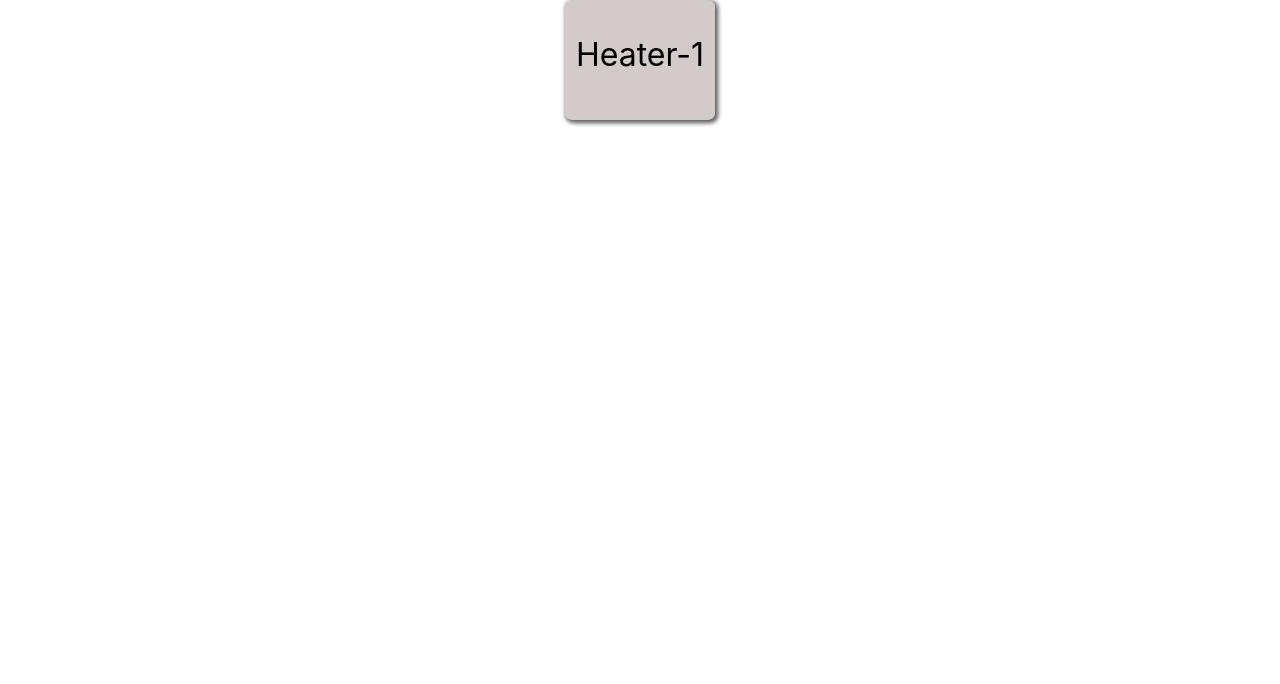
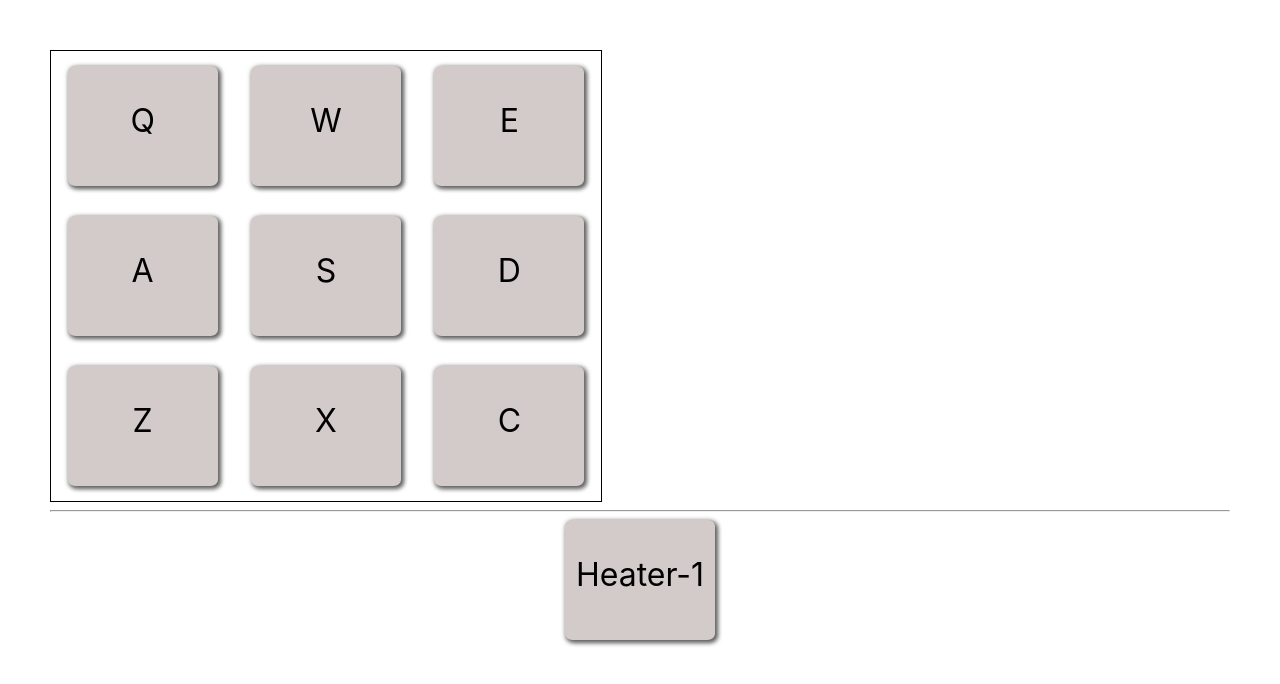
Before and after one commit to ssyctlm/fcc-drum-machine-challenge, a React (Create React App) app: page / in a window 1280 px wide. Shown: the top 684 px of the page. Built offline with nearby package versions, Linux system fonts and the light colour scheme.

Commit message:
2020-02-05 Made my keyboard work by comparing the sample code

```diff
--- a/src/App.js
+++ b/src/App.js
@@ -1,6 +1,6 @@
 import React from 'react';
-import Slider from './components/slider'
-import Toggle from './components/toggle'
+// import Slider from './components/slider'
+// import Toggle from './components/toggle'
 import KeyBoard from './components/keyboard'
 
 import SinglePlay from './components/singlePlay'
@@ -102,34 +102,24 @@ class App extends React.Component {
     url: 'https://s3.amazonaws.com/freecodecamp/drums/Brk_Snr.mp3'
   }]
   }
-  handleSound = id=>{
-    console.log(id)
-    // const sound = document.getElementById(id);
-    // console.log(sound)
 
-
-  }
   render() {
     const keyboardStyle = false && "mouseDown"
     return (
       <div className="app">
-        <Slider />
-        <Toggle />
         <div className="keyboardContainer">
-        {this.state.bankOne.map(({id,keyTrigger,keyCode,url}) =>
+        {this.state.bankTwo.map(({keyCode,keyTrigger,id,url},index,arr) =>
         <KeyBoard
-        key={id}
-        letter={keyTrigger}
-        id ={keyTrigger}
+        key={index}
+        keyTrigger ={keyTrigger}
+        id ={id}
         newstyle ={ keyboardStyle }
         keyCode = {keyCode}
         sound = {url}
-        onPlay = {this.handleSound}
         />)}
-        <div>---------------------------------------</div>
+        </div>
+        <hr />
         <SinglePlay />
-        </div>
-
       </div>
     );
   }
--- a/src/components/keyboard.js
+++ b/src/components/keyboard.js
@@ -5,20 +5,40 @@ export default class KeyBoard extends Component{
     super(props);
 
   }
-
+  componentDidMount(){
+    document.addEventListener("keydown",this.handleKeyPress)
+  }
+  componentWillUnmount(){
+    document.addEventListener("keydown",this.handleKeyPress)
+  }
+  handleKeyPress = e =>{
+    if(e.keyCode ===this.props.keyCode){
+      this.handleSound()
+    }
+  }
+  handleSound = e=>{
+    const sound = document.getElementById(this.props.id);
+    console.log(sound)
+    sound.currentTime = 0;
+    sound.play();
+    // const sound = document.getElementById(id);
+    // console.log(sound)
+  }
   render(){
 
     return (
       <React.Fragment>
         <div
         className={"keyboard " + this.props.newstyle }
+        onClick = {this.handleSound}
         ><audio
+        className = 'clip'
         id = {this.props.id}
         src={this.props.sound}
         type = "audio/mp3"
-        onPlay = {this.props.onPlay(this.props.id)}>
+        >
             </audio>
-          {this.props.letter}
+          {this.props.keyTrigger}
         </div>
       </React.Fragment>
     )
--- a/src/index.js
+++ b/src/index.js
@@ -5,7 +5,7 @@ import App from './App';
 import * as serviceWorker from './serviceWorker';
 import SinglePlay from './components/singlePlay'
 
-ReactDOM.render(<SinglePlay />, document.getElementById('Container'));
+ReactDOM.render(<App />, document.getElementById('Container'));
 
 // If you want your app to work offline and load faster, you can change
 // unregister() to register() below. Note this comes with some pitfalls.
```
